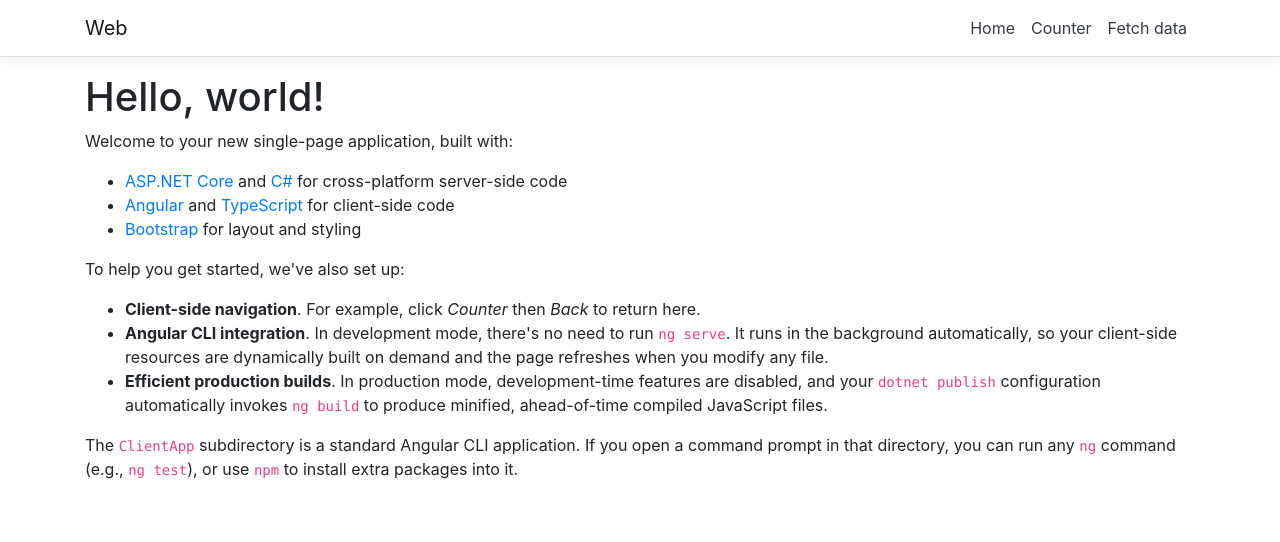
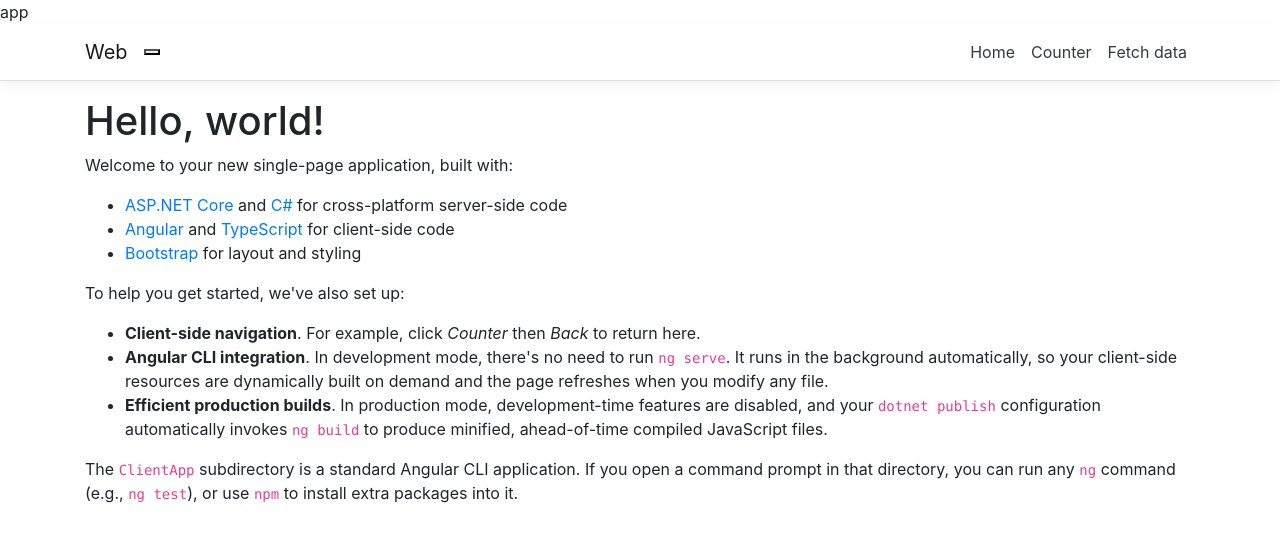
Before and after one commit to Flash2104/DreamCatalog, an Angular app in the folder Web/ClientApp/: page / in a window 1280 px wide. Shown: the top 542 px of the page. Built offline with nearby package versions, Linux system fonts and the light colour scheme.

Commit message:
components moved

```diff
--- a/Web/ClientApp/src/app/app.component.html
+++ b/Web/ClientApp/src/app/app.component.html
@@ -1,5 +1,5 @@
 <body>
-  <app-nav-menu></app-nav-menu>
+  <app-nav-menu [title]="title"></app-nav-menu>
   <div class="container">
     <router-outlet></router-outlet>
   </div>
--- a/Web/ClientApp/src/app/nav-menu/nav-menu.component.html
+++ b/Web/ClientApp/src/app/components/nav-menu/nav-menu.component.html
@@ -1,12 +1,13 @@
 <header>
+  {{title}}
   <nav class='navbar navbar-expand-sm navbar-toggleable-sm navbar-light bg-white border-bottom box-shadow mb-3'>
     <div class="container">
       <a class="navbar-brand" [routerLink]='["/"]'>Web</a>
-      <button class="navbar-toggler" type="button" data-toggle="collapse" data-target=".navbar-collapse" aria-label="Toggle navigation"
+      <button type="button" data-toggle="collapse" data-target=".navbar-collapse" aria-label="Toggle navigation"
         [attr.aria-expanded]="isExpanded" (click)="toggle()">
-        <span class="navbar-toggler-icon"></span>
+        <!-- <span class="fa fa-reorder"></span> -->
       </button>
-      <div class="navbar-collapse collapse d-sm-inline-flex flex-sm-row-reverse" [ngClass]='{"show": isExpanded}'>
+      <div class="navbar-collapse collapse d-sm-inline-flex flex-sm-row-reverse" [ngClass]='{"visible": isExpanded}'>
         <ul class="navbar-nav flex-grow">
           <li class="nav-item" [routerLinkActive]='["link-active"]' [routerLinkActiveOptions]='{ exact: true }'>
             <a class="nav-link text-dark" [routerLink]='["/"]'>Home</a>
```
Also changed, not shown: Web/ClientApp/src/app/app.module.ts (+4 -4 lines), Web/ClientApp/src/app/components/nav-menu/nav-menu.component.ts (renamed from Web/ClientApp/src/app/nav-menu/nav-menu.component.ts, +6 -1 lines), Web/ClientApp/src/app/components/counter/counter.component.html (renamed from Web/ClientApp/src/app/counter/counter.component.html), Web/ClientApp/src/app/components/counter/counter.component.ts (renamed from Web/ClientApp/src/app/counter/counter.component.ts), Web/ClientApp/src/app/components/fetch-data/fetch-data.component.html (renamed from Web/ClientApp/src/app/fetch-data/fetch-data.component.html), Web/ClientApp/src/app/components/fetch-data/fetch-data.component.ts (renamed from Web/ClientApp/src/app/fetch-data/fetch-data.component.ts), Web/ClientApp/src/app/components/home/home.component.html (renamed from Web/ClientApp/src/app/home/home.component.html), Web/ClientApp/src/app/components/home/home.component.ts (renamed from Web/ClientApp/src/app/home/home.component.ts), Web/ClientApp/src/app/components/nav-menu/nav-menu.component.css (renamed from Web/ClientApp/src/app/nav-menu/nav-menu.component.css), 1 other file (tests, documents, lock files or other folders).
